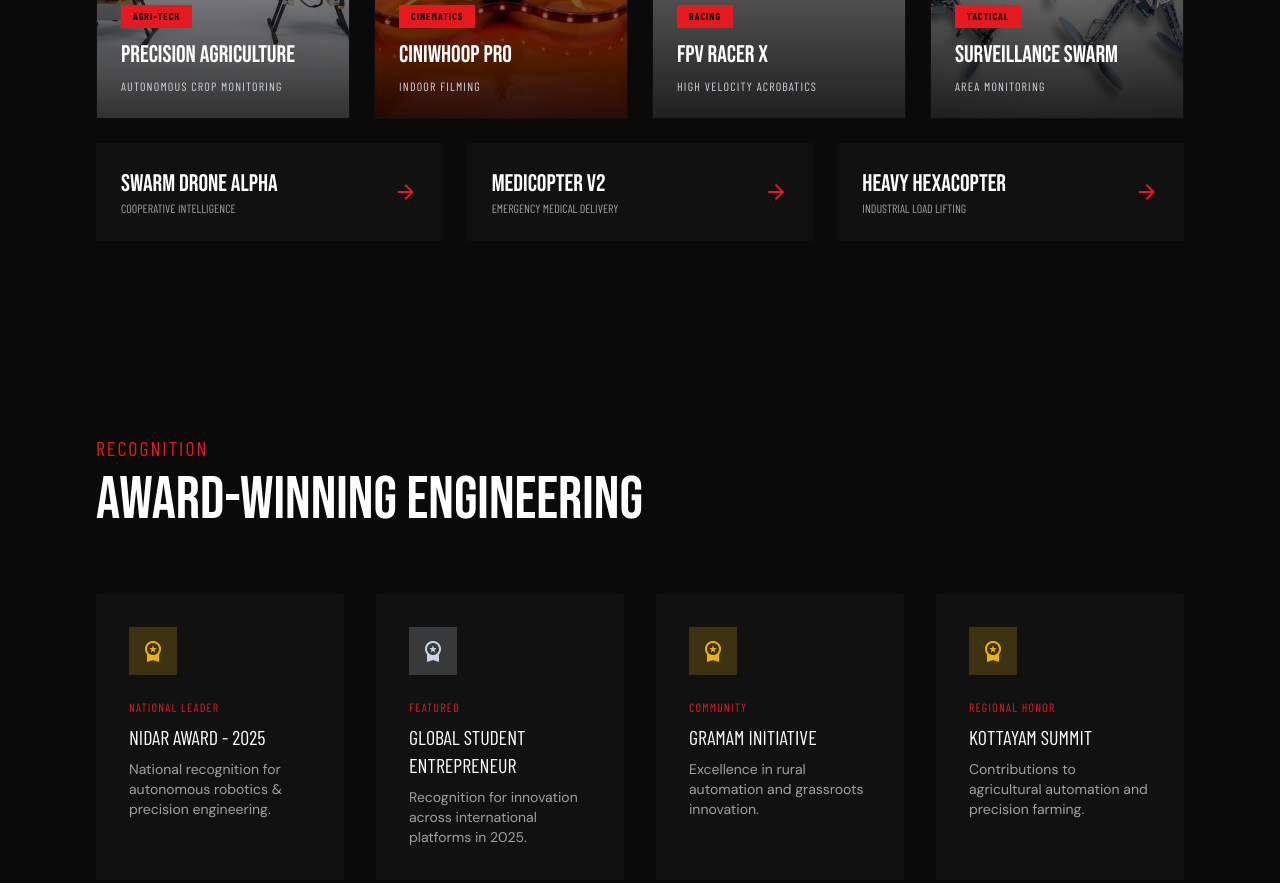
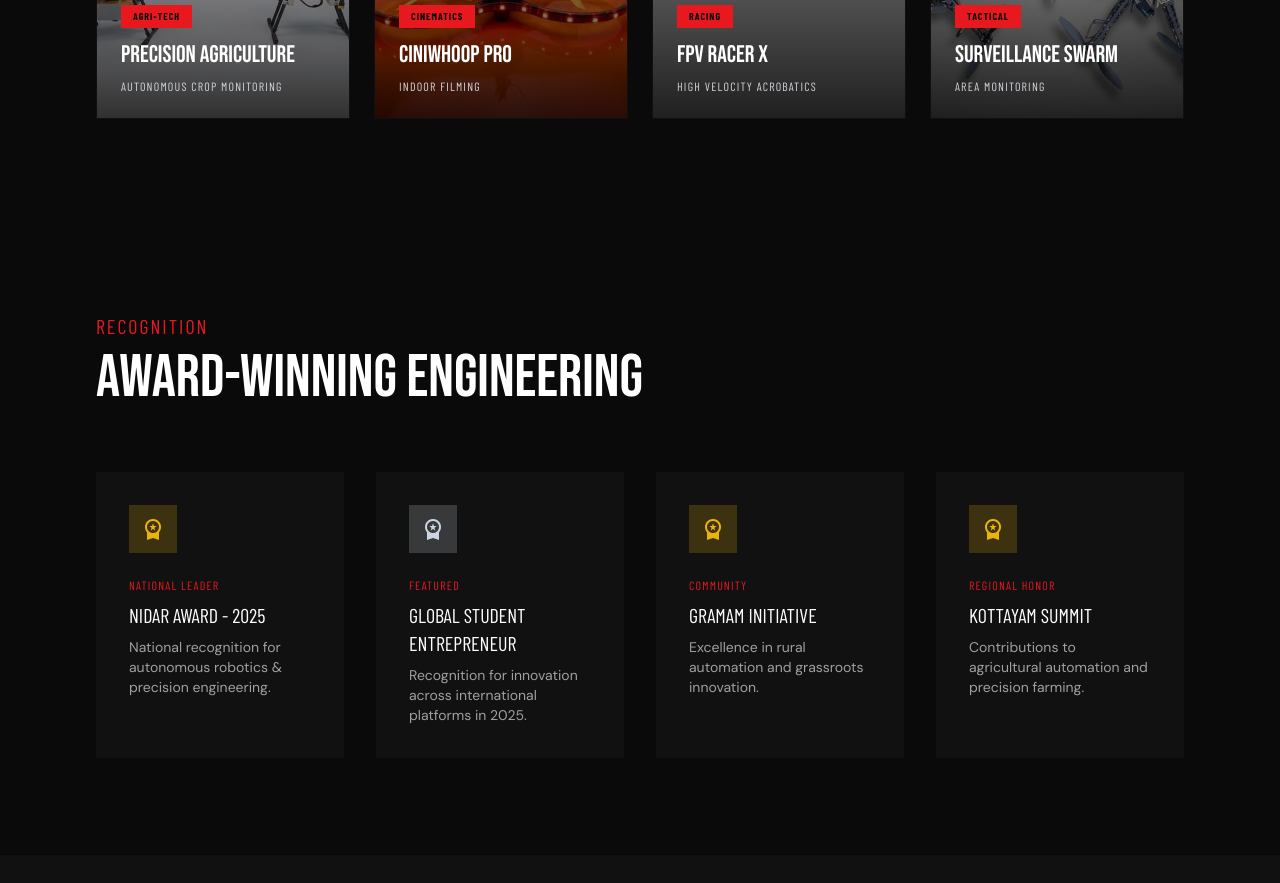
Before and after one commit to Kishoreramu25/MISD_AUTOMATIONS, a plain HTML site: page index.html in a window 1280 px wide. Shown: the part 2127-3010 px from the top of the page. Drawn offline with nearby package versions, Linux system fonts and the light colour scheme; grey boxes are pictures that could not be loaded; a web font is replaced by a local one.

Commit message:
Removed secondary product listings from homepage

```diff
--- a/index.html
+++ b/index.html
@@ -101,8 +101,7 @@
     <link href="https://fonts.googleapis.com/css2?family=Black+Ops+One&display=swap" rel="stylesheet">
 </head>
 
-<body
-    class="bg-white dark:bg-surface text-black dark:text-white font-body selection:bg-primary selection:text-surface">
+<body class="bg-white dark:bg-surface text-black dark:text-white font-body selection:bg-primary selection:text-surface">
     <div class="fixed inset-0 noise-overlay z-[100]"></div>
 
     <!-- Navigation -->
@@ -334,9 +333,9 @@
                 </div>
             </div>
             <!-- Visual Element -->
-            <div class="absolute right-[-5%] top-1/2 -translate-y-1/2 w-1/2 h-4/5 hidden lg:block opacity-90 drop-shadow-2xl">
-                <img class="w-full h-full object-contain"
-                    data-alt="MISD High-End Surveillance Drone"
+            <div
+                class="absolute right-[-5%] top-1/2 -translate-y-1/2 w-1/2 h-4/5 hidden lg:block opacity-90 drop-shadow-2xl">
+                <img class="w-full h-full object-contain" data-alt="MISD High-End Surveillance Drone"
                     src="Autonomous%20Swarm%20drones%20for%20Aerial%20Surveillance.png" />
             </div>
         </section>
@@ -345,21 +344,25 @@
         <section class="bg-gray-50 dark:bg-[#111111] border-y border-black/5 dark:border-black/5 py-12">
             <div class="max-w-screen-2xl mx-auto px-8 grid grid-cols-2 md:grid-cols-4 gap-8">
                 <div class="text-center md:text-left border-l border-primary/20 pl-6">
-                    <p class="text-4xl font-headline text-black dark:text-white mb-1">1.5+ <span class="text-primary">Years</span></p>
+                    <p class="text-4xl font-headline text-black dark:text-white mb-1">1.5+ <span
+                            class="text-primary">Years</span></p>
                     <p class="font-label text-xs tracking-widest text-on-surface-variant uppercase">Industry Experience
                     </p>
                 </div>
                 <div class="text-center md:text-left border-l border-primary/20 pl-6">
-                    <p class="text-4xl font-headline text-black dark:text-white mb-1">50+ <span class="text-primary">Projects</span></p>
+                    <p class="text-4xl font-headline text-black dark:text-white mb-1">50+ <span
+                            class="text-primary">Projects</span></p>
                     <p class="font-label text-xs tracking-widest text-on-surface-variant uppercase">Solutions Delivered
                     </p>
                 </div>
                 <div class="text-center md:text-left border-l border-primary/20 pl-6">
-                    <p class="text-4xl font-headline text-black dark:text-white mb-1">35+ <span class="text-primary">Clients</span></p>
+                    <p class="text-4xl font-headline text-black dark:text-white mb-1">35+ <span
+                            class="text-primary">Clients</span></p>
                     <p class="font-label text-xs tracking-widest text-on-surface-variant uppercase">Global Partners</p>
                 </div>
                 <div class="text-center md:text-left border-l border-primary/20 pl-6">
-                    <p class="text-4xl font-headline text-black dark:text-white mb-1">20+ <span class="text-primary">Awards</span></p>
+                    <p class="text-4xl font-headline text-black dark:text-white mb-1">20+ <span
+                            class="text-primary">Awards</span></p>
                     <p class="font-label text-xs tracking-widest text-on-surface-variant uppercase">Technical Excellence
                     </p>
                 </div>
@@ -371,7 +374,8 @@
             <div class="max-w-screen-2xl mx-auto grid md:grid-cols-2 gap-16 items-center">
                 <div>
                     <h2 class="font-header text-primary text-xl tracking-widest mb-2">WHO WE ARE</h2>
-                    <h3 class="font-headline text-4xl md:text-5xl lg:text-6xl text-black dark:text-primary mb-8">Pioneering Drone
+                    <h3 class="font-headline text-4xl md:text-5xl lg:text-6xl text-black dark:text-primary mb-8">
+                        Pioneering Drone
                         Technology <br />From Tamil Nadu</h3>
                     <div class="p-8 border border-primary/20 bg-gray-50 dark:bg-[#111111] relative mb-8">
                         <div class="absolute top-0 left-0 w-2 h-10 bg-primary"></div>
@@ -401,7 +405,8 @@
             <div class="max-w-screen-2xl mx-auto">
                 <div class="mb-16">
                     <h2 class="font-header text-primary text-xl tracking-widest mb-2">OUR BUILDS</h2>
-                    <h3 class="font-headline text-4xl md:text-5xl lg:text-6xl text-black dark:text-white">The Precision Fleet</h3>
+                    <h3 class="font-headline text-4xl md:text-5xl lg:text-6xl text-black dark:text-white">The Precision
+                        Fleet</h3>
                 </div>
                 <div class="grid grid-cols-1 md:grid-cols-2 lg:grid-cols-4 gap-6">
                     <a href="product-agriculture.html"
@@ -463,39 +468,7 @@
                         </div>
                     </a>
                 </div>
-                <div class="grid grid-cols-1 md:grid-cols-3 gap-6 mt-6">
-                    <a href="product-x1.html"
-                        class="block bg-gray-50 dark:bg-[#111111] border border-black/5 dark:border-black/5 p-6 flex items-center justify-between group cursor-pointer hover:border-primary/40 transition-colors">
-                        <div>
-                            <h5 class="font-headline text-2xl text-black dark:text-white group-hover:text-primary transition-colors">
-                                Swarm Drone Alpha</h5>
-                            <p class="text-xs text-on-surface-variant font-label uppercase">Cooperative Intelligence</p>
-                        </div>
-                        <span
-                            class="material-symbols-outlined text-primary group-hover:translate-x-2 transition-transform">arrow_forward</span>
-                    </a>
-                    <a href="product-medicopter.html"
-                        class="block bg-gray-50 dark:bg-[#111111] border border-black/5 dark:border-black/5 p-6 flex items-center justify-between group cursor-pointer hover:border-primary/40 transition-colors">
-                        <div>
-                            <h5 class="font-headline text-2xl text-black dark:text-white group-hover:text-primary transition-colors">
-                                Medicopter V2</h5>
-                            <p class="text-xs text-on-surface-variant font-label uppercase">Emergency Medical Delivery
-                            </p>
-                        </div>
-                        <span
-                            class="material-symbols-outlined text-primary group-hover:translate-x-2 transition-transform">arrow_forward</span>
-                    </a>
-                    <a href="product-autonomous.html"
-                        class="block bg-gray-50 dark:bg-[#111111] border border-black/5 dark:border-black/5 p-6 flex items-center justify-between group cursor-pointer hover:border-primary/40 transition-colors">
-                        <div>
-                            <h5 class="font-headline text-2xl text-black dark:text-white group-hover:text-primary transition-colors">
-                                Heavy Hexacopter</h5>
-                            <p class="text-xs text-on-surface-variant font-label uppercase">Industrial Load Lifting</p>
-                        </div>
-                        <span
-                            class="material-symbols-outlined text-primary group-hover:translate-x-2 transition-transform">arrow_forward</span>
-                    </a>
-                </div>
+
             </div>
         </section>
 
@@ -504,7 +477,8 @@
             <div class="max-w-screen-2xl mx-auto">
                 <div class="mb-16">
                     <h2 class="font-header text-primary text-xl tracking-widest mb-2">RECOGNITION</h2>
-                    <h3 class="font-headline text-4xl md:text-5xl lg:text-6xl text-black dark:text-white">Award-Winning Engineering</h3>
+                    <h3 class="font-headline text-4xl md:text-5xl lg:text-6xl text-black dark:text-white">Award-Winning
+                        Engineering</h3>
                 </div>
                 <div class="grid grid-cols-1 md:grid-cols-4 gap-8">
                     <div
@@ -514,8 +488,10 @@
                                 style="font-variation-settings: 'FILL' 1;">workspace_premium</span>
                         </div>
                         <p class="font-label text-xs text-primary mb-2 tracking-widest uppercase">National Leader</p>
-                        <h5 class="font-header text-xl text-black dark:text-white mb-2 uppercase">NIDAR Award - 2025</h5>
-                        <p class="text-on-surface-variant text-sm">National recognition for autonomous robotics & precision engineering.</p>
+                        <h5 class="font-header text-xl text-black dark:text-white mb-2 uppercase">NIDAR Award - 2025
+                        </h5>
+                        <p class="text-on-surface-variant text-sm">National recognition for autonomous robotics &
+                            precision engineering.</p>
                     </div>
                     <div
                         class="p-8 border border-black/5 dark:border-black/5 bg-gray-50 dark:bg-[#111111] group hover:bg-surface-bright transition-all">
@@ -524,8 +500,10 @@
                                 style="font-variation-settings: 'FILL' 1;">workspace_premium</span>
                         </div>
                         <p class="font-label text-xs text-primary mb-2 tracking-widest uppercase">Featured</p>
-                        <h5 class="font-header text-xl text-black dark:text-white mb-2 uppercase">Global Student Entrepreneur</h5>
-                        <p class="text-on-surface-variant text-sm">Recognition for innovation across international platforms in 2025.</p>
+                        <h5 class="font-header text-xl text-black dark:text-white mb-2 uppercase">Global Student
+                            Entrepreneur</h5>
+                        <p class="text-on-surface-variant text-sm">Recognition for innovation across international
+                            platforms in 2025.</p>
                     </div>
                     <div
                         class="p-8 border border-black/5 dark:border-black/5 bg-gray-50 dark:bg-[#111111] group hover:bg-surface-bright transition-all">
@@ -535,7 +513,8 @@
                         </div>
                         <p class="font-label text-xs text-primary mb-2 tracking-widest uppercase">Community</p>
                         <h5 class="font-header text-xl text-black dark:text-white mb-2 uppercase">GRAMAM Initiative</h5>
-                        <p class="text-on-surface-variant text-sm">Excellence in rural automation and grassroots innovation.</p>
+                        <p class="text-on-surface-variant text-sm">Excellence in rural automation and grassroots
+                            innovation.</p>
                     </div>
                     <div
                         class="p-8 border border-black/5 dark:border-black/5 bg-gray-50 dark:bg-[#111111] group hover:bg-surface-bright transition-all">
@@ -545,7 +524,8 @@
                         </div>
                         <p class="font-label text-xs text-primary mb-2 tracking-widest uppercase">Regional Honor</p>
                         <h5 class="font-header text-xl text-black dark:text-white mb-2 uppercase">Kottayam Summit</h5>
-                        <p class="text-on-surface-variant text-sm">Contributions to agricultural automation and precision farming.</p>
+                        <p class="text-on-surface-variant text-sm">Contributions to agricultural automation and
+                            precision farming.</p>
                     </div>
                 </div>
             </div>
@@ -556,13 +536,16 @@
             <div class="max-w-screen-2xl mx-auto grid md:grid-cols-2 gap-24">
                 <div>
                     <h2 class="font-header text-primary text-xl tracking-widest mb-2">CONNECT</h2>
-                    <h3 class="font-headline text-4xl md:text-5xl lg:text-6xl text-black dark:text-primary mb-10">Let's Build
-                        <br />Together</h3>
+                    <h3 class="font-headline text-4xl md:text-5xl lg:text-6xl text-black dark:text-primary mb-10">Let's
+                        Build
+                        <br />Together
+                    </h3>
                     <div class="space-y-8">
                         <div class="flex items-start gap-6">
                             <span class="material-symbols-outlined text-primary">verified</span>
                             <div>
-                                <p class="text-black dark:text-primary font-header text-lg uppercase">MISD AUTOMATION</p>
+                                <p class="text-black dark:text-primary font-header text-lg uppercase">MISD AUTOMATION
+                                </p>
                                 <p class="text-on-surface-variant text-sm">3rd Floor, ESEC INCUBATION HUB.<br />Erode
                                     Sengunthar Engineering College.<br />Perundural, Erode-638057</p>
                             </div>
@@ -645,7 +628,7 @@
         <div class="grid grid-cols-1 md:grid-cols-3 gap-12 px-12 py-16 w-full max-w-screen-2xl mx-auto">
             <div>
                 <div class="text-xl font-bold uppercase text-white mb-6">MISD <span
-                        class="text-primary">Automations</span></div>
+                        class="text-primary">Automation</span></div>
                 <p class="text-on-surface-variant text-sm leading-relaxed mb-6">Engineered for absolute precision in
                     autonomous systems and industrial automation.</p>
             </div>
@@ -653,8 +636,7 @@
                 <p class="font-header text-white uppercase tracking-widest mb-6">Ecosystem</p>
                 <ul class="space-y-4 font-label text-xs text-on-surface-variant uppercase tracking-wider">
                     <li><a class="hover:text-white transition-colors" href="index.html">Home</a></li>
-                    <li><a class="hover:text-white transition-colors"
-                            href="product-x1.html">Products</a></li>
+                    <li><a class="hover:text-white transition-colors" href="product-x1.html">Products</a></li>
                 </ul>
             </div>
             <div class="flex flex-col items-center justify-start">
```
